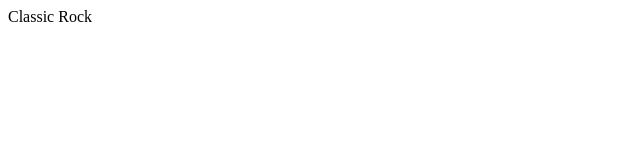
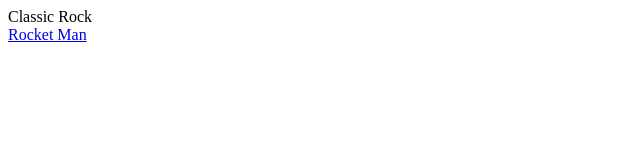
Before and after one commit to Elaiosee/Classic-Rock, a plain HTML site: page index.html in a window 1280 px wide. Shown: the whole page, without its empty margins (0-640 px from the left). Drawn offline with Linux system fonts and the light colour scheme.

Commit message:
Update index.html

```diff
--- a/index.html
+++ b/index.html
@@ -13,5 +13,5 @@
 <a href=Queen</a>
 <a href=The-Beatles.html </a>
 <a href=Billy-Joel.html </a>
-<a href="/Elton-John.html" </a>
+<a href="/Elton-John.html">Rocket Man</a>
 </body> </html>
```
